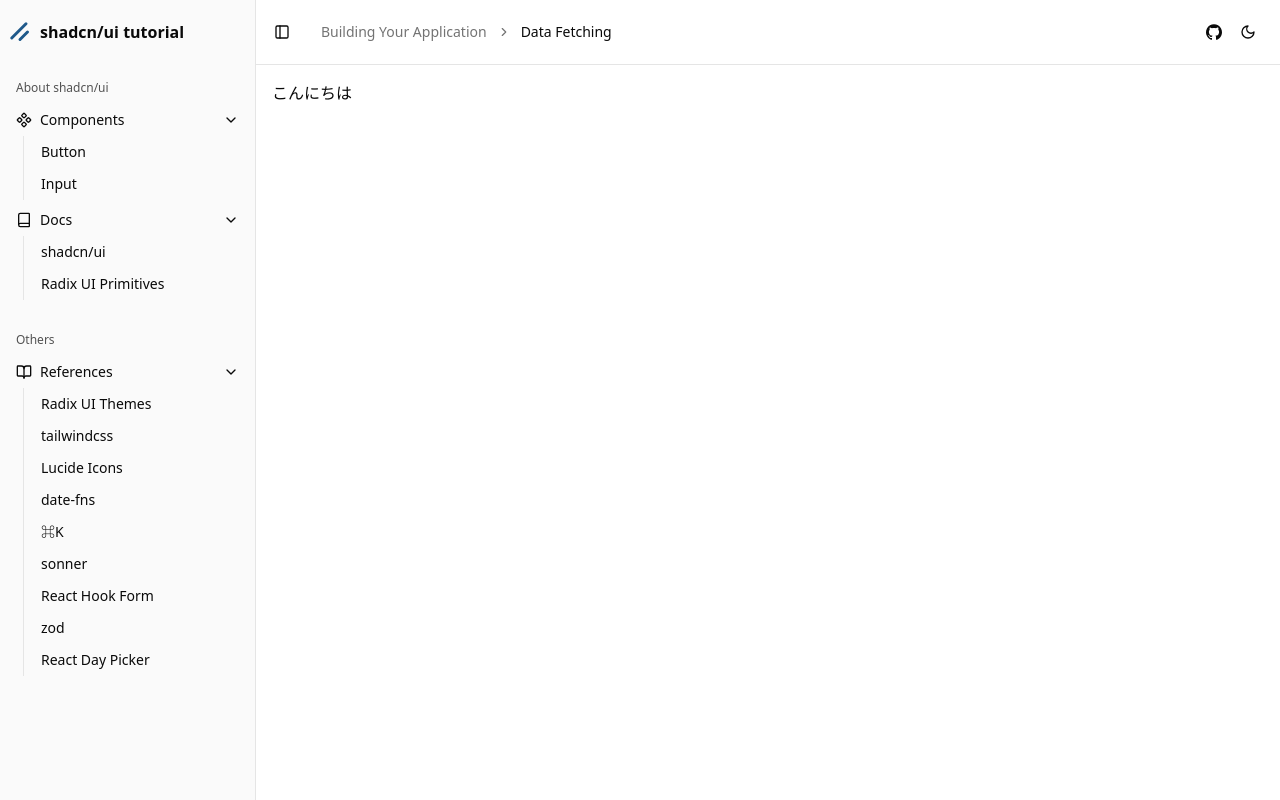
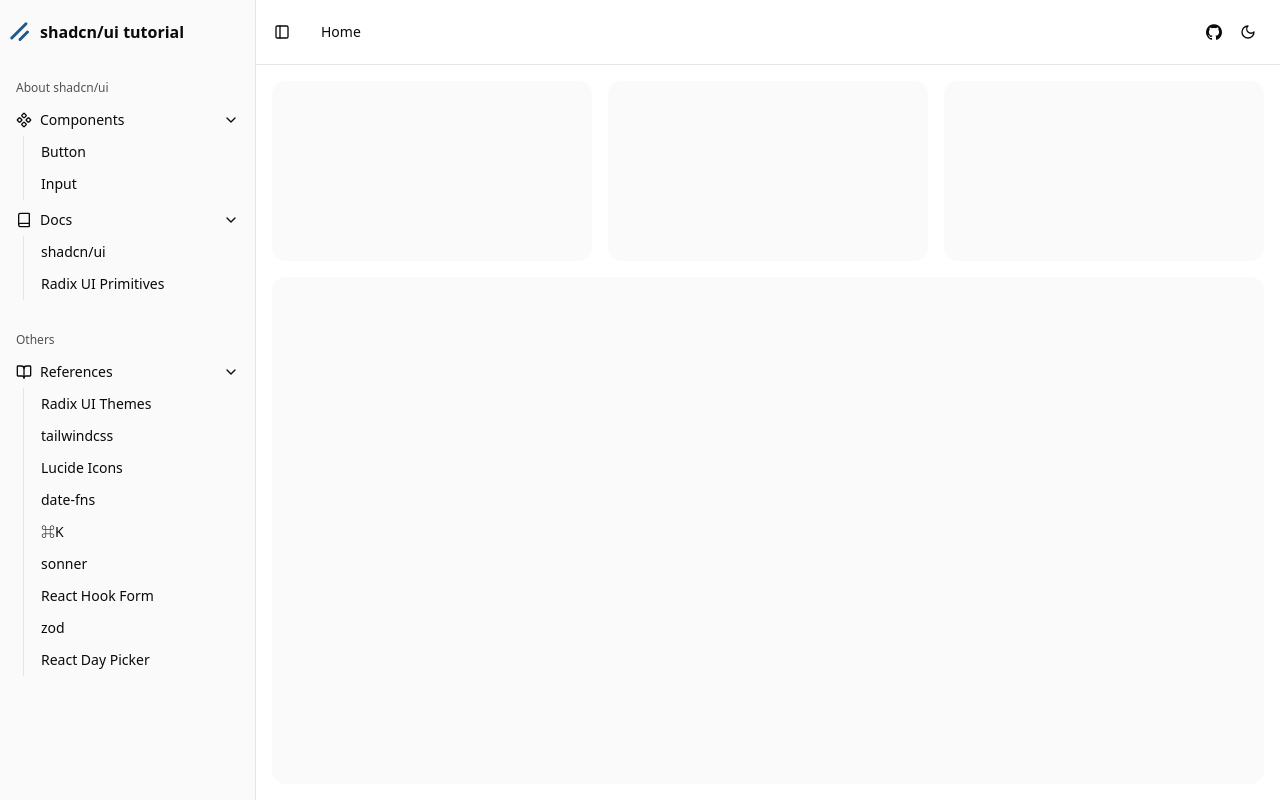
Before and after one commit to kazumurata/shadcn-tutorial, a Next.js app: page / in a window 1280 px wide. Built offline with nearby package versions, Linux system fonts and the light colour scheme.

Commit message:
パンくず整理

```diff
--- a/src/app/(guest)/_components/app-breadcrumb.tsx
+++ b/src/app/(guest)/_components/app-breadcrumb.tsx
@@ -1,3 +1,5 @@
+'use client';
+
 import {
   Breadcrumb,
   BreadcrumbItem,
@@ -7,18 +9,64 @@
   BreadcrumbSeparator,
 } from '@/shared/components/breadcrumb';
 import { cn } from '@/shared/libs/styles';
+import { usePathname } from 'next/navigation';
+import { Fragment } from 'react';
+
+type Path = {
+  name: string;
+  href: string;
+  isLast: boolean;
+};
+
+function getPaths(pathname: string): Path[] {
+  if (pathname.endsWith('/')) {
+    pathname = pathname.slice(0, -1);
+  }
+
+  const pathnames = pathname.split('/');
+  const paths: Path[] = [];
+  let href = '';
+
+  for (let i = 0; i < pathnames.length; i++) {
+    const path = pathnames[i];
+    const isLast = i === pathnames.length - 1;
+
+    if (path) {
+      href += `/${path}`;
+      paths.push({ name: path, href, isLast });
+    } else {
+      paths.push({ name: 'Home', href: '/', isLast });
+    }
+  }
+
+  return paths;
+}
 
 export default function AppBreadcrumb({ className }: { className?: string }) {
+  const pathname = usePathname();
+  const paths = getPaths(pathname);
+
+  console.log({ pathname, paths });
+
   return (
     <Breadcrumb className={cn(className)}>
       <BreadcrumbList>
-        <BreadcrumbItem className="hidden md:block">
-          <BreadcrumbLink href="#">Building Your Application</BreadcrumbLink>
-        </BreadcrumbItem>
-        <BreadcrumbSeparator className="hidden md:block" />
-        <BreadcrumbItem>
-          <BreadcrumbPage>Data Fetching</BreadcrumbPage>
-        </BreadcrumbItem>
+        {paths.map((path) => (
+          <Fragment key={path.name}>
+            {path.isLast ? (
+              <BreadcrumbItem>
+                <BreadcrumbPage>{path.name}</BreadcrumbPage>
+              </BreadcrumbItem>
+            ) : (
+              <Fragment>
+                <BreadcrumbItem className="hidden md:block">
+                  <BreadcrumbLink href={path.href}>{path.name}</BreadcrumbLink>
+                </BreadcrumbItem>
+                <BreadcrumbSeparator className="hidden md:block" />
+              </Fragment>
+            )}
+          </Fragment>
+        ))}
       </BreadcrumbList>
     </Breadcrumb>
   );
--- a/src/app/(guest)/layout.tsx
+++ b/src/app/(guest)/layout.tsx
@@ -47,7 +47,7 @@
         </header>
         <Separator />
         {/* コンテンツ */}
-        <div className="p-4">{children}</div>
+        <main className="flex grow p-4">{children}</main>
       </SidebarInset>
     </SidebarProvider>
   );
--- a/src/app/(guest)/page.tsx
+++ b/src/app/(guest)/page.tsx
@@ -1,7 +1,12 @@
 export default function Home() {
   return (
-    <div>
-      <h1>こんにちは</h1>
+    <div className="flex flex-1 flex-col gap-4">
+      <div className="grid auto-rows-min gap-4 md:grid-cols-3">
+        <div className="aspect-video rounded-xl bg-muted/50" />
+        <div className="aspect-video rounded-xl bg-muted/50" />
+        <div className="aspect-video rounded-xl bg-muted/50" />
+      </div>
+      <div className="min-h-[100vh] flex-1 rounded-xl bg-muted/50 md:min-h-min" />
     </div>
   );
 }
```
